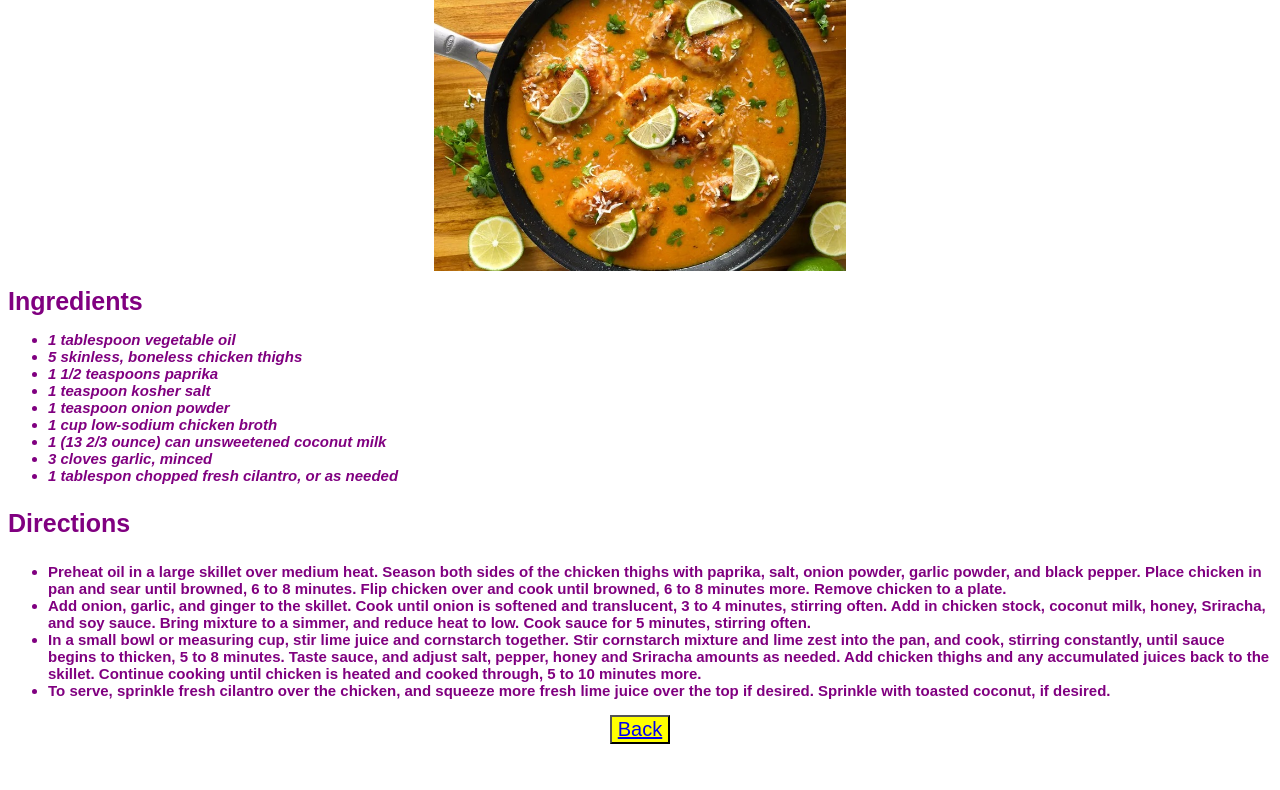
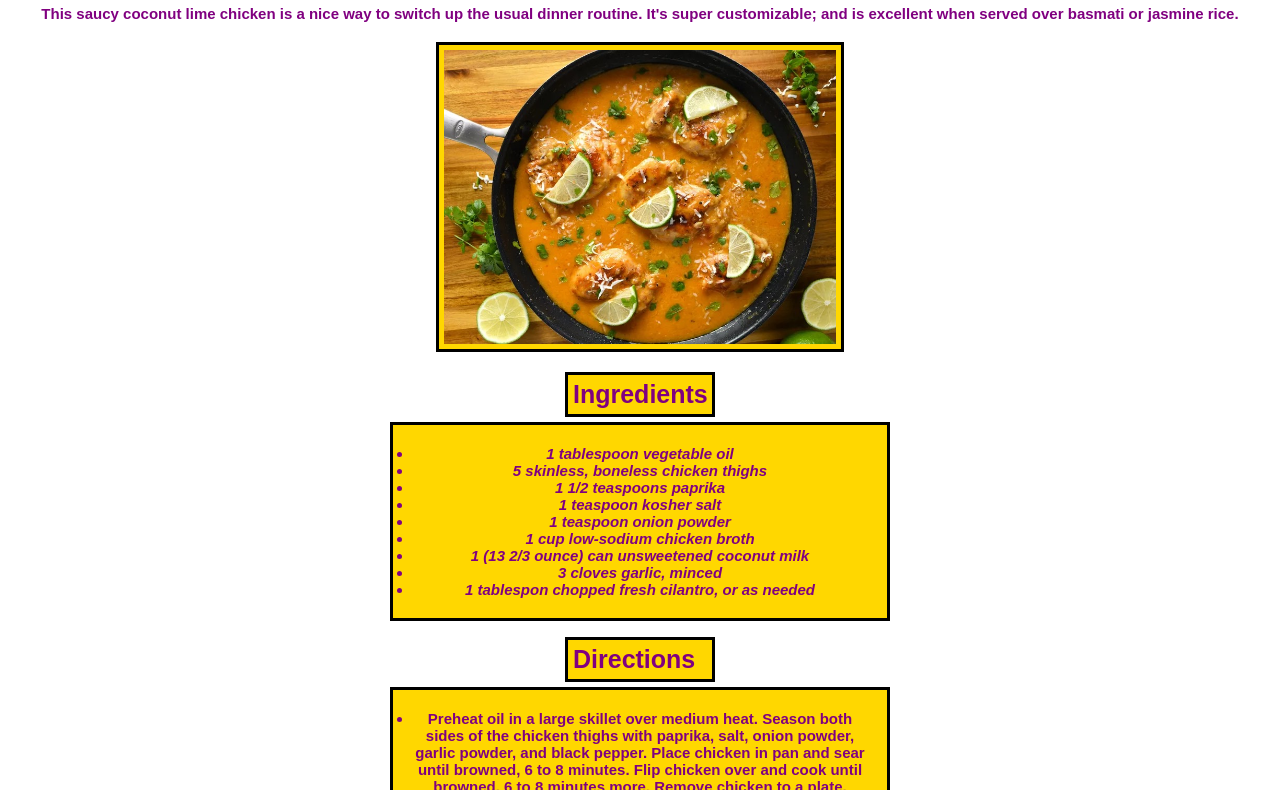
Before and after one commit to 21baxterclat/odin-recipes, a plain HTML site: page recipes/chicken.html in a window 1280 px wide. Shown: the part 170-960 px from the top of the page. Before the commit the page ends 922 px from the top, so only its background shows below. Drawn offline with Linux system fonts and the light colour scheme.

Commit message:
Added knowledge of css spacing boxes margins ect

```diff
--- a/recipes/chicken.html
+++ b/recipes/chicken.html
@@ -8,10 +8,10 @@
 </head>
 
 <body>
-    <H1 class="title">Coconut Lime Chicken</H1>
+   <div class="page"> <H1 class="title">Coconut Lime Chicken</H1>
     <p class="description"><strong>This saucy coconut lime chicken is a nice way to switch up the usual dinner routine.
     It's super customizable; and is excellent when served over basmati or jasmine rice.</strong></p>
-    <img class="chicken" src="../images/Chicken.jpg" alt="Image of Coconut Lime Chicken" height="310" width="310">
+    <img class="image" src="../images/Chicken.jpg" alt="Image of Coconut Lime Chicken" height="310" width="310">
 
     <p>
     <div class="list">Ingredients</div>
@@ -46,7 +46,7 @@
             <li>To serve, sprinkle fresh cilantro over the chicken, and squeeze more fresh lime juice over the top if desired.
                 Sprinkle with toasted coconut, if desired.</li>
         </ul>
-    </p>
+    </p> </div>
     <button class="back"><a href="../index.html">Back</a></button>
 </body>
 
--- a/style.css
+++ b/style.css
@@ -1,19 +1,25 @@
 body {
 font-family: sans-serif;
 }
+
+* { box-sizing: border-box;}
 
 .title {
 text-align: center;
 font-size: 40px;
 font-weight: 800;
 background-color: gold;
+margin: 20px 700px;
+
 }
 
 .image {
     width: auto;
     height: 450;
-display: block; margin: auto;
-
+display: block; margin: 20px auto;
+padding: 5px;
+border: solid black;
+background-color: gold;
 }
 
 .link {
@@ -36,21 +42,32 @@ color: purple;
 color: purple;
 font-size: 15px;
 font-weight: 600;
-
+width: 500px;
+text-align: center;
+background-color: gold;
+margin: 5px auto;
+padding: 20px;
+border: black solid;
 
 }
 
 .list {
 font-size: 25px;
-text-align: left;
 font-weight: 800;
 color: purple;
+padding: 5px;
+border: solid black;
+background-color: gold;
+height: auto;
+width: 150px;
+margin: auto
 }
 
 .chicken {
 display: block; margin: auto;
 width: auto;
 height: 300;
+
 
 }
 
@@ -59,3 +76,5 @@ background-color: yellow;
 font-size: 20px;
 display: block; margin: auto;
 }
+
+.page { margin: auto; }
```
